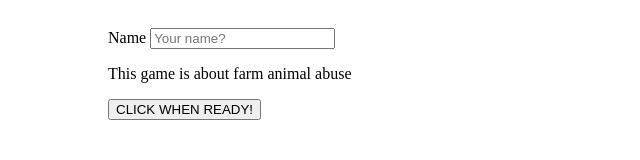
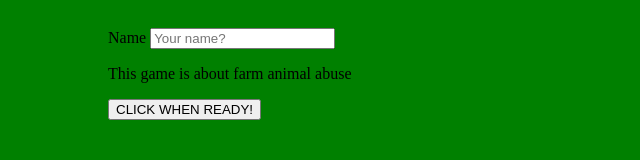
Before and after one commit to DiveInDat/js-practice-game, a plain HTML site: page index.html in a window 1280 px wide. Shown: the top 160 px of the page, without its empty margins (0-640 px from the left). Drawn offline with Linux system fonts and the light colour scheme.

Commit message:
Update index.css

```diff
--- a/index.css
+++ b/index.css
@@ -1,7 +1,11 @@
+body{
+  background-color: green;
+}
 #input-1{
   font-size: 28px;
   height: 36px;
   width: 50%;
+  color: Blue;
 }
 
 /*Hide other slides to start*/
```
